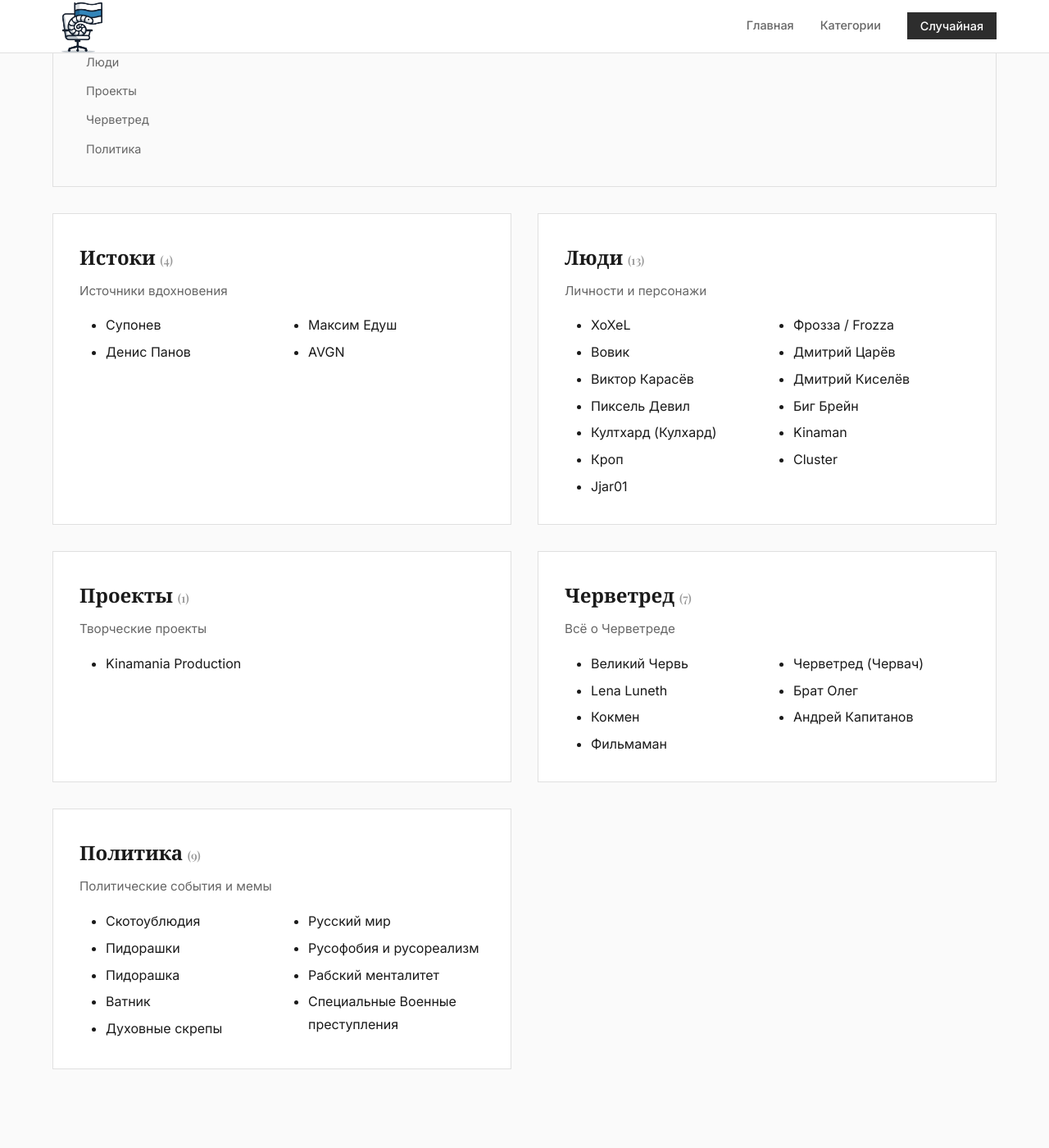
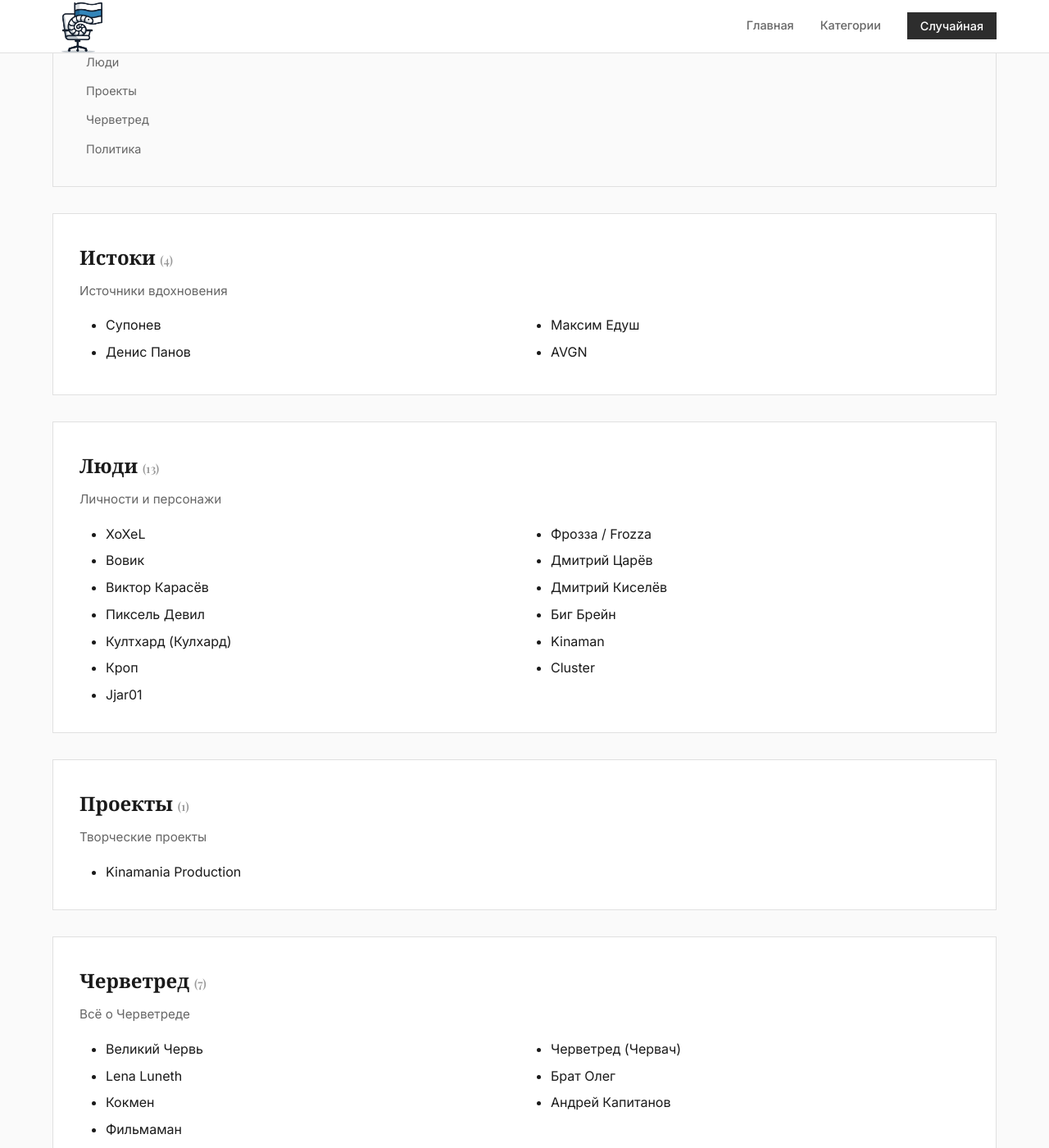
Before and after one commit to cherwepedia/111, a Jekyll site: the page built from categories.html, in a window 1280 px wide and 1400 px high, scrolled down 350 px. Shown: the whole window at 82% size. Built offline with Jekyll 4.4.1, drawn with Linux system fonts in a browser that asks for light colours; comment, search, counter and statistics services are not loaded.

Commit message:
Update categories.html

```diff
--- a/categories.html
+++ b/categories.html
@@ -90,9 +90,10 @@
 
 .categories-grid {
   display: grid;
-  grid-template-columns: repeat(auto-fill, minmax(420px, 1fr));
+  grid-template-columns: 1fr; /* ВСЕГДА вертикально */
   gap: var(--space-xl);
   margin-top: var(--space-xl);
+  width: 100%;
 }
 
 /* =======================
```
